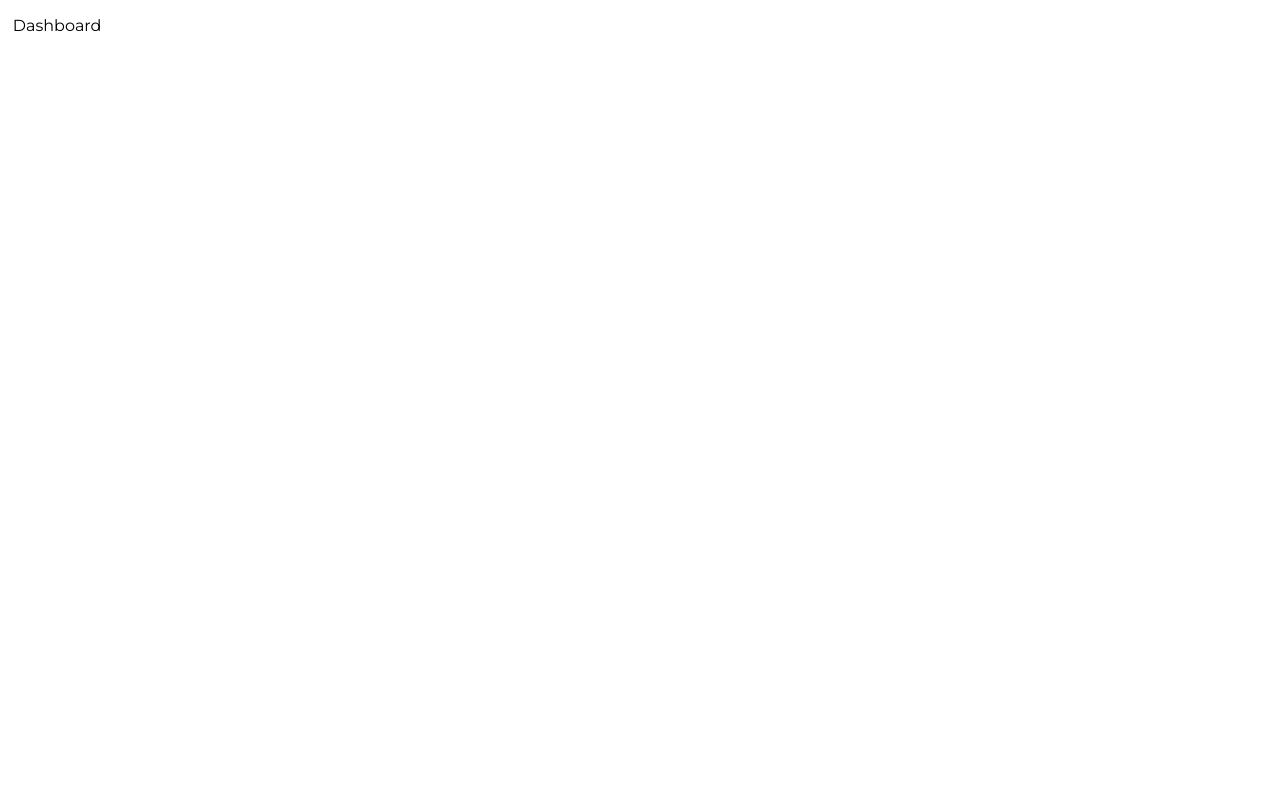
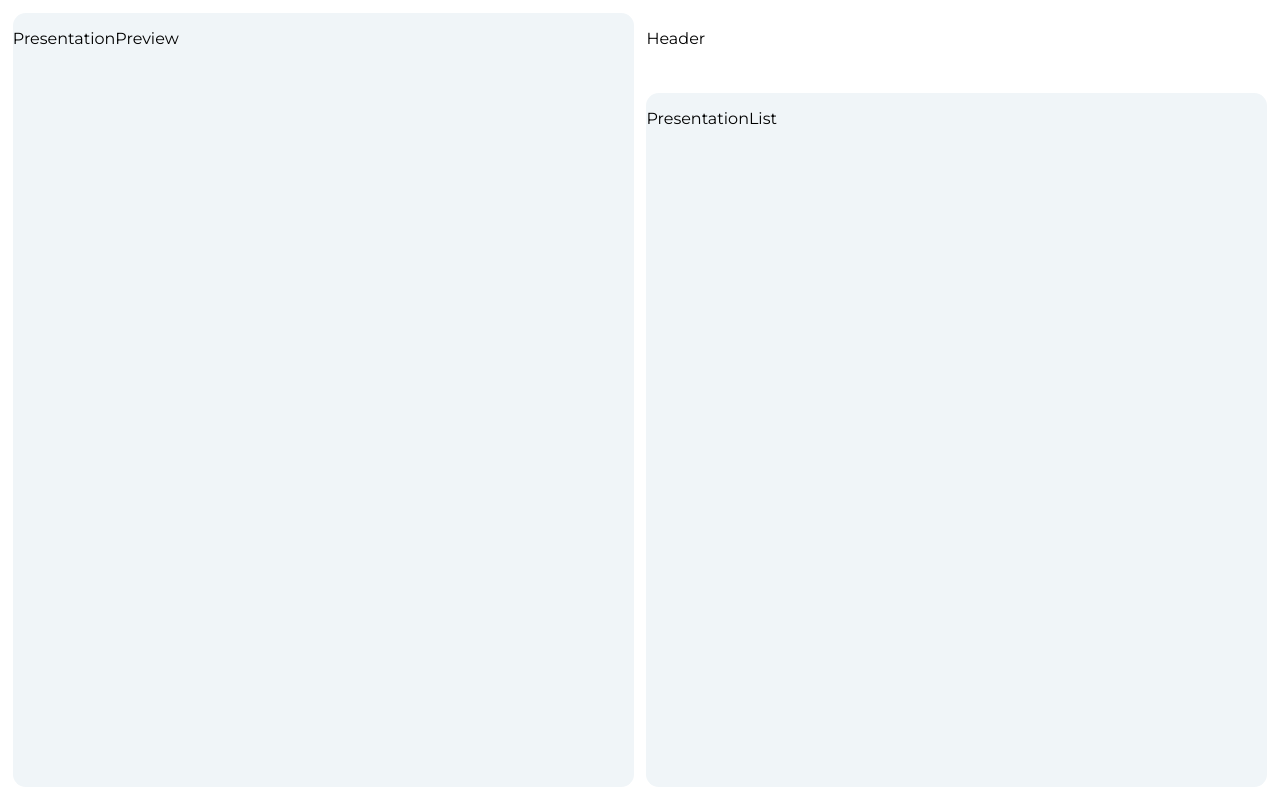
Before and after one commit to lmate/Frigate, a React (Vite) app in the folder client/: page /dashboard in a window 1280 px wide. Built offline with nearby package versions, Linux system fonts and the light colour scheme; no server answers.

Commit message:
Add Dashboard basic layout

```diff
--- a/client/src/App.css
+++ b/client/src/App.css
@@ -29,14 +29,14 @@ body {
   width: 0px;
 }
 
-.SlideStrip > div {
+.SlideStrip>div {
   width: 10vw;
   height: 9.3vh;
   cursor: pointer;
   padding-top: .6vh;
 }
 
-.SlideStrip > div > div {
+.SlideStrip>div>div {
   height: calc(78vh - 2vw);
   width: calc((78vh - 2vw) * 1.78);
   transform: scale(.115);
@@ -50,7 +50,7 @@ body {
   position: absolute;
 }
 
-.SlideStrip > div > p {
+.SlideStrip>div>p {
   float: left;
   margin-top: 3.5vh;
   width: 1.9vw;
@@ -60,18 +60,18 @@ body {
   font-size: small;
 }
 
-.SlideStrip > .selectedSlide {
+.SlideStrip>.selectedSlide {
   background-color: #d1dff1;
   border-left: 2px solid var(--primary);
   width: calc(10vw - 2px);
 }
 
-.SlideStrip > .selectedSlide > p {
+.SlideStrip>.selectedSlide>p {
   color: var(--primary);
   font-weight: 800;
 }
 
-.SlideStrip > .selectedSlide > div {
+.SlideStrip>.selectedSlide>div {
   border: 12px solid var(--primary);
   margin-left: calc(2vw - 2px);
 }
@@ -85,7 +85,7 @@ body {
   border-top-right-radius: 1vw;
 }
 
-.SlidesLogo > img {
+.SlidesLogo>img {
   width: 2vw;
   margin-left: 4vw;
   margin-top: 1vh;
@@ -100,7 +100,7 @@ body {
   background-image: linear-gradient(transparent, var(--elementbg), var(--elementbg), var(--elementbg));
 }
 
-.SlidesAdd > button {
+.SlidesAdd>button {
   width: 3vw;
   height: 3vw;
   margin-left: 3.5vw;
@@ -114,12 +114,15 @@ body {
   font-size: 2vw;
 }
 
-.SlidesAdd > button:active {
+.SlidesAdd>button:active {
   transform: scale(0.98);
   box-shadow: 3px 2px 22px 1px rgba(0, 0, 0, 0.24);
 }
 
-.SlideStrip > div:nth-of-type(1), .SlideStrip > div:nth-last-of-type(1), .SlideStrip > div:nth-last-of-type(2), .SlideStrip > div:nth-last-of-type(3) {
+.SlideStrip>div:nth-of-type(1),
+.SlideStrip>div:nth-last-of-type(1),
+.SlideStrip>div:nth-last-of-type(2),
+.SlideStrip>div:nth-last-of-type(3) {
   cursor: default;
 }
 
@@ -139,7 +142,7 @@ body {
   border-top-right-radius: 1vw;
 }
 
-.SlideEditor > div {
+.SlideEditor>div {
   position: relative;
   overflow: hidden;
   background-color: var(--bg);
@@ -149,7 +152,8 @@ body {
   box-shadow: 0 3px 10px rgb(0 0 0 / 0.1);
 }
 
-.SlideEditor > div > textarea, .SlideStrip > div > div > p {
+.SlideEditor>div>textarea,
+.SlideStrip>div>div>p {
   position: absolute;
   resize: none;
   border: 0px solid black;
@@ -162,7 +166,8 @@ body {
   font-family: 'Montserrat', sans-serif;
 }
 
-.SlideEditor > div > div, .SlideStrip > div > div > div {
+.SlideEditor>div>div,
+.SlideStrip>div>div>div {
   position: absolute;
   resize: none;
   border: 0px solid black;
@@ -194,7 +199,7 @@ body {
   border-bottom-right-radius: 1vw;
 }
 
-.ToolBar > div {
+.ToolBar>div {
   float: left;
   margin-top: .6vh;
   margin-left: 1vw;
@@ -206,7 +211,7 @@ body {
   cursor: pointer;
 }
 
-.ToolBar > div > img {
+.ToolBar>div>img {
   width: 2.5vh;
   height: 2.5vh;
   margin-left: 1.25vh;
@@ -214,18 +219,18 @@ body {
   filter: invert(51%) sepia(16%) saturate(190%) hue-rotate(172deg) brightness(98%) contrast(91%);
 }
 
-.ToolBar > div:hover {
+.ToolBar>div:hover {
   box-sizing: border-box;
   border: 2px solid var(--primary);
 }
 
-.ToolBar > div:hover > img {
+.ToolBar>div:hover>img {
   filter: invert(23%) sepia(93%) saturate(2345%) hue-rotate(210deg) brightness(95%) contrast(96%);
   margin-left: calc(1.25vh - 2px);
   margin-top: calc(1.25vh - 2px);
 }
 
-.ToolBar > div:active {
+.ToolBar>div:active {
   transform: scale(0.98);
   box-shadow: 3px 2px 22px 1px rgba(0, 0, 0, 0.24);
 }
@@ -239,7 +244,7 @@ body {
   padding-top: 1vh;
 }
 
-.ElementSettings > .settingGroup {
+.ElementSettings>.settingGroup {
   width: calc((98vw - 12vw - ((78vh - .9vw) * 1.78)) - 2vw - 2px);
   border-left: 2px solid var(--primary);
   border-radius: 0vw;
@@ -247,7 +252,7 @@ body {
   padding-bottom: calc(1vw - 1vh);
 }
 
-.ElementSettings > span {
+.ElementSettings>span {
   display: inline-block;
   color: var(--primary);
   font-weight: 800;
@@ -257,7 +262,7 @@ body {
   padding-top: 2vh;
 }
 
-.ElementSettings > .settingGroup > input {
+.ElementSettings>.settingGroup>input {
   display: inline-block;
   width: 5vw;
   margin: .2vw;
@@ -269,7 +274,7 @@ body {
   text-align: right;
 }
 
-.ElementSettings > .settingGroup > label {
+.ElementSettings>.settingGroup>label {
   display: inline-block;
   min-width: 5%;
   margin-right: 2%;
@@ -281,7 +286,7 @@ body {
   cursor: e-resize;
 }
 
-.ElementSettings > .settingGroup > select {
+.ElementSettings>.settingGroup>select {
   margin-left: .3vw;
   margin-bottom: 1vh;
   margin-top: 1.1vh;
@@ -292,37 +297,59 @@ body {
   text-align: right;
 }
 
-.settingGroup > .colorPicker {
+.settingGroup>.colorPicker {
   width: 100%;
   height: 10vh;
   margin-bottom: 1vh;
 }
 
-.settingGroup > .colorInput {
+.settingGroup>.colorInput {
   margin-bottom: 1vh;
 }
 
-.settingGroup > .segmentedControl {
+.settingGroup>.segmentedControl {
   display: inline-block;
   position: absolute;
   margin-top: .4vh;
   margin-left: .3vw;
 }
 
-.settingGroup > .segmentedControl > label > input {
+.settingGroup>.segmentedControl>label>input {
   display: none;
 }
 
-.settingGroup > .segmentedControl > label > img {
+.settingGroup>.segmentedControl>label>img {
   filter: invert(51%) sepia(16%) saturate(190%) hue-rotate(172deg) brightness(98%) contrast(91%);
   padding: .1vw;
   cursor: pointer;
 }
 
-.settingGroup > .segmentedControl > label > input:checked + img {
+.settingGroup>.segmentedControl>label>input:checked+img {
   filter: invert(23%) sepia(93%) saturate(2345%) hue-rotate(210deg) brightness(95%) contrast(96%);
 }
 
-.settingGroup > .segmentedControl > label > input:active + img {
+.settingGroup>.segmentedControl>label>input:active+img {
   filter: invert(23%) sepia(93%) saturate(2345%) hue-rotate(210deg) brightness(95%) contrast(96%);
 }
+
+.PresentationPreview {
+  float: left;
+  width: 48.5vw;
+  height: calc(100vh - 2vw);
+  background-color: var(--elementbg);
+  border-radius: 1vw;
+}
+
+.PresentationList {
+  float: right;
+  width: 48.5vw;
+  height: calc(90vh - 2vw);
+  background-color: var(--elementbg);
+  border-radius: 1vw;
+}
+
+.Header {
+  float: right;
+  width: 48.5vw;
+  height: 10vh;
+}
--- a/client/src/components/Dashboard.jsx
+++ b/client/src/components/Dashboard.jsx
@@ -1,13 +1,32 @@
 import { useNavigate } from "react-router-dom";
+
+import Header from './Header';
+import PresentationList from './PresentationList';
+import PresentationPreview from './PresentationPreview';
 
 function Dashboard() {
   const navigate = useNavigate();
 
+  async function test() {
+    const response = await fetch('/api/isloggedin', {method: 'GET', headers: {'content-type': 'application/json', 'x-access-token': localStorage.getItem('token')}});
+    const data = await response.json();
 
+    if (data.invalidToken) {
+      return navigate('/auth');
+    }
+
+    console.log('All good, you are authenticated');
+  }
+  test()
 
   return (
     <>
-      <p>Dashboard</p>
+    {/*
+
+    */}
+      <PresentationPreview />
+      <Header />
+      <PresentationList />
     </>
   )
 }
--- /dev/null
+++ b/client/src/components/Header.jsx
@@ -0,0 +1,9 @@
+function Header() {
+  return (
+    <div className="Header">
+      <p>Header</p>
+    </div>
+  )
+}
+
+export default Header;
--- /dev/null
+++ b/client/src/components/PresentationList.jsx
@@ -0,0 +1,9 @@
+function PresentationList() {
+  return (
+    <div className="PresentationList">
+      <p>PresentationList</p>
+    </div>
+  )
+}
+
+export default PresentationList;
--- /dev/null
+++ b/client/src/components/PresentationPreview.jsx
@@ -0,0 +1,9 @@
+function PresentationPreview() {
+  return (
+    <div className="PresentationPreview">
+      <p>PresentationPreview</p>
+    </div>
+  )
+}
+
+export default PresentationPreview;
```
Also changed, not shown: 1 other file (tests, documents, lock files or other folders).
